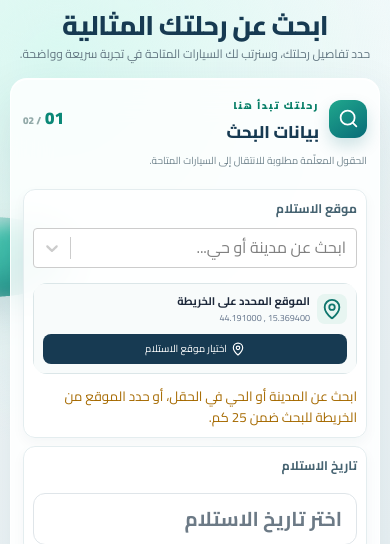
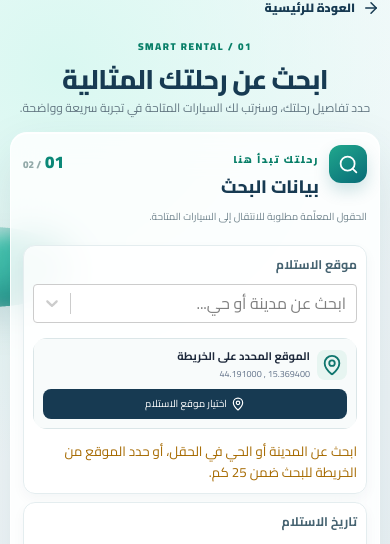
Before and after one commit to mhrmallfy726-alt/car-rental-system, a React (Vite) app in the folder frontend/: page /search in a window 390 px wide. Shown: the part 152-696 px from the top of the page. Built offline with nearby package versions, Linux system fonts and the light colour scheme; no server answers.

Commit message:
Polish mobile search layout

```diff
--- a/frontend/src/styles/search.css
+++ b/frontend/src/styles/search.css
@@ -67,3 +67,63 @@
   .search-page .search-form .search-grid { grid-template-columns: 1fr !important; }
   .search-page .search-form .search-submit-wrap { min-height: 0; }
 }
+
+/* Rental CR mobile search polish */
+@media (max-width: 560px) {
+  .search-page {
+    min-height: calc(100vh - 70px);
+    padding: 78px 10px 28px;
+    overflow-x: hidden;
+  }
+  .search-shell,
+  .search-panel,
+  .search-form,
+  .search-form .search-grid,
+  .search-form .input-wrapper {
+    max-width: 100%;
+  }
+  .search-panel-head {
+    align-items: flex-start;
+  }
+  .search-panel-head h2 {
+    font-size: 18px;
+  }
+  .search-step {
+    margin-right: auto;
+    padding-top: 4px;
+  }
+  .search-form .input-wrapper {
+    overflow: visible;
+  }
+  .search-form .selected-location-box {
+    align-items: stretch;
+    flex-direction: column;
+    gap: 9px;
+  }
+  .search-form .selected-location-info {
+    width: 100%;
+  }
+  .search-form .selected-location-info strong {
+    overflow-wrap: anywhere;
+  }
+  .search-form .choose-map-button {
+    justify-content: center;
+    width: 100%;
+  }
+  .search-form .location-search,
+  .search-form .location-search > div,
+  .search-form .location-search .select__control {
+    width: 100%;
+    min-width: 0;
+  }
+  .search-form .input-wrapper > small {
+    min-height: 0;
+  }
+  .search-form .search-submit-wrap {
+    min-height: 0;
+    margin-top: 2px;
+  }
+  .search-form .search-submit {
+    width: 100%;
+  }
+}
```
